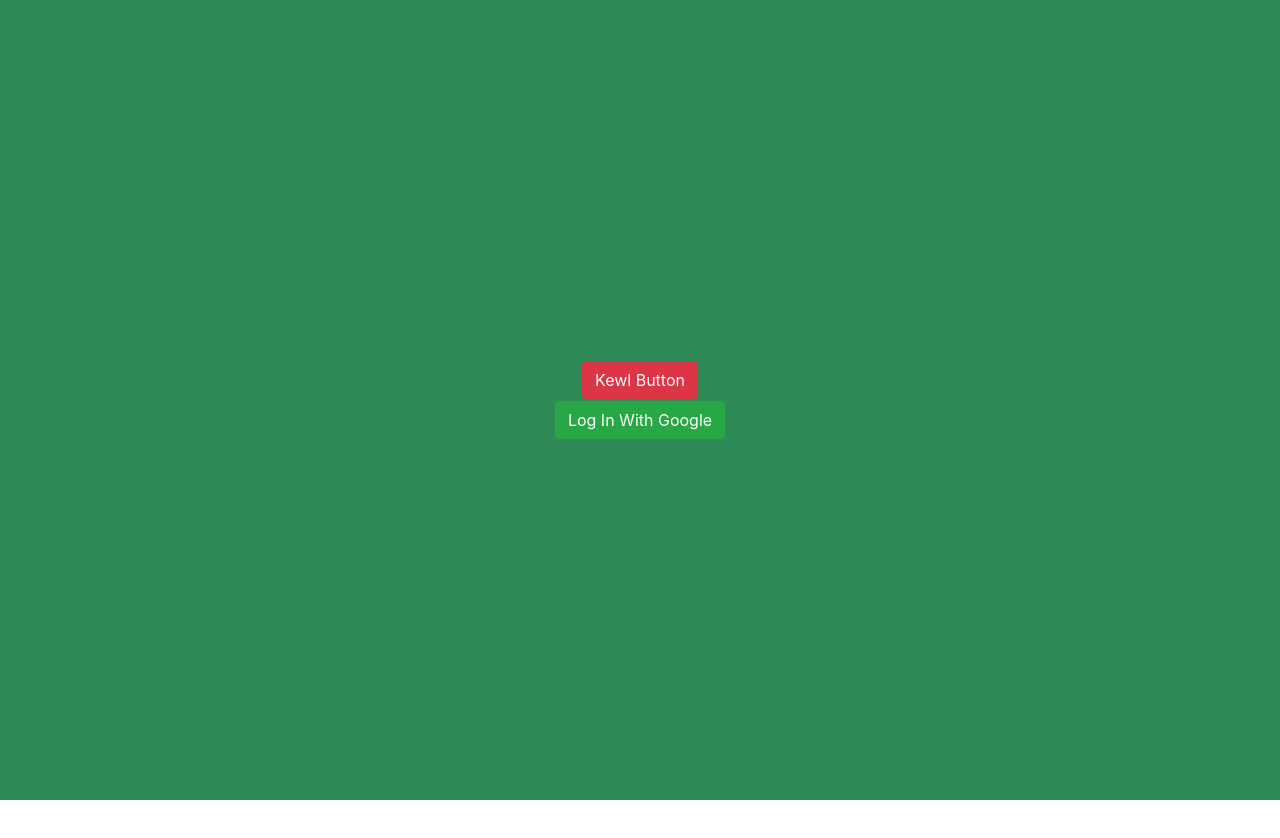
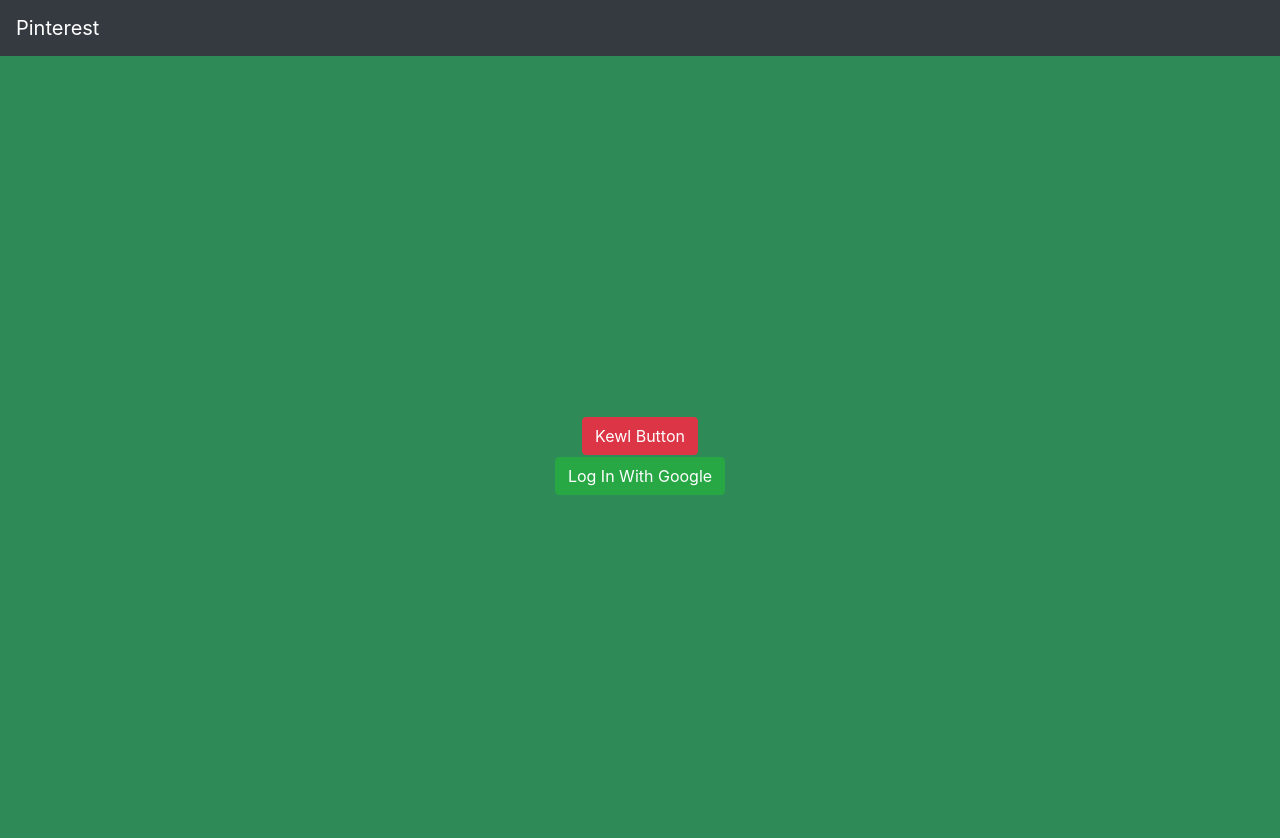
Before and after one commit to mariabrock/react-pinterest, a React (Create React App) app: page / in a window 1280 px wide. Shown: the top 838 px of the page. Before the commit the page ends 800 px from the top, so only its background shows below. Built offline with nearby package versions, Linux system fonts and the light colour scheme; no server answers.

Commit message:
can login and logout

```diff
--- a/src/App/App.js
+++ b/src/App/App.js
@@ -2,6 +2,7 @@ import React from 'react';
 import firebase from 'firebase/app';
 import firebaseConnection from '../helpers/data/connection';
 import Auth from '../components/Auth/Auth';
+import MyNavbar from '../components/MyNavbar/MyNavbar';
 
 import './App.scss';
 
@@ -32,10 +33,9 @@ class App extends React.Component {
 
     return (
       <div className="App">
+        <MyNavbar authed={authed} />
         <header className="App-header">
           <button className="btn btn-danger">Kewl Button</button>
-          {/* if they are authenticated, load the board */}
-          {/* else show login button */}
           {
             (authed) ? (<div>You logged in</div>) : (<Auth />)
           }
--- /dev/null
+++ b/src/components/MyNavbar/MyNavbar.js
@@ -0,0 +1,44 @@
+import React from 'react';
+import PropTypes from 'prop-types';
+
+import firebase from 'firebase/app';
+import 'firebase/auth';
+
+class MyNavbar extends React.Component {
+  static propTypes = {
+    authed: PropTypes.bool,
+  }
+
+  logMeOut = (e) => {
+    e.preventDefault();
+    firebase.auth().signOut();
+  }
+
+  render() {
+    const { authed } = this.props;
+
+    return (
+            <div className="MyNavbar">
+            <nav className="navbar navbar-expand-lg navbar-dark bg-dark">
+              <span className="navbar-brand" href="#">Pinterest</span>
+              <button className="navbar-toggler" type="button" data-toggle="collapse" data-target="#navbarTogglerDemo02" aria-controls="navbarTogglerDemo02" aria-expanded="false" aria-label="Toggle navigation">
+                <span className="navbar-toggler-icon"></span>
+              </button>
+              <div className="collapse navbar-collapse" id="navbarTogglerDemo02">
+                <ul className="navbar-nav mr-auto mt-2 mt-lg-0">
+                </ul>
+                <div className="form-inline my-2 my-lg-0">
+                  {/* If authed, show logout button */}
+                  {/* If NOT authed, show nothing */}
+                  { authed ? (<button className="nav-link btn btn-danger" onClick={this.logMeOut}>Logout</button>)
+                    : ('')
+                  }
+                </div>
+              </div>
+            </nav>
+          </div>
+    );
+  }
+}
+
+export default MyNavbar;
```
Also changed, not shown: src/components/MyNavbar/MyNavbar.scss (added).
